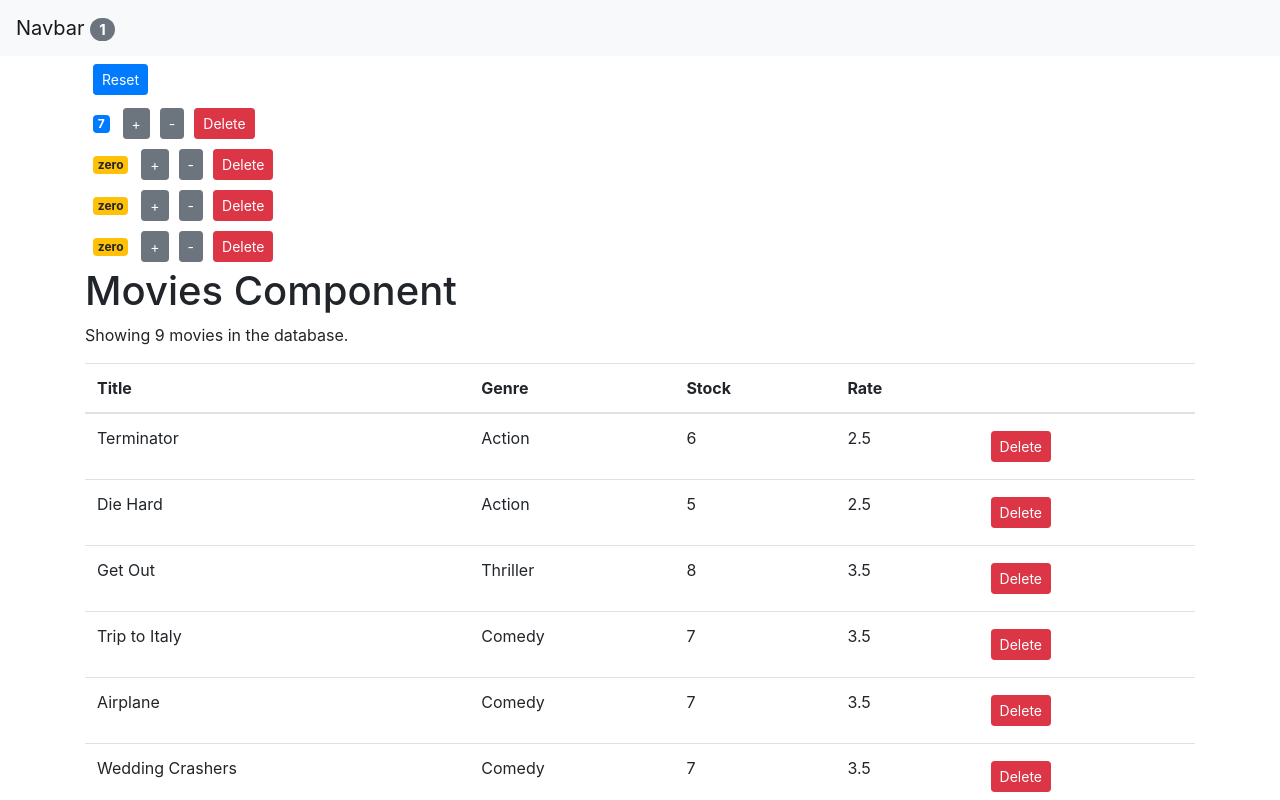
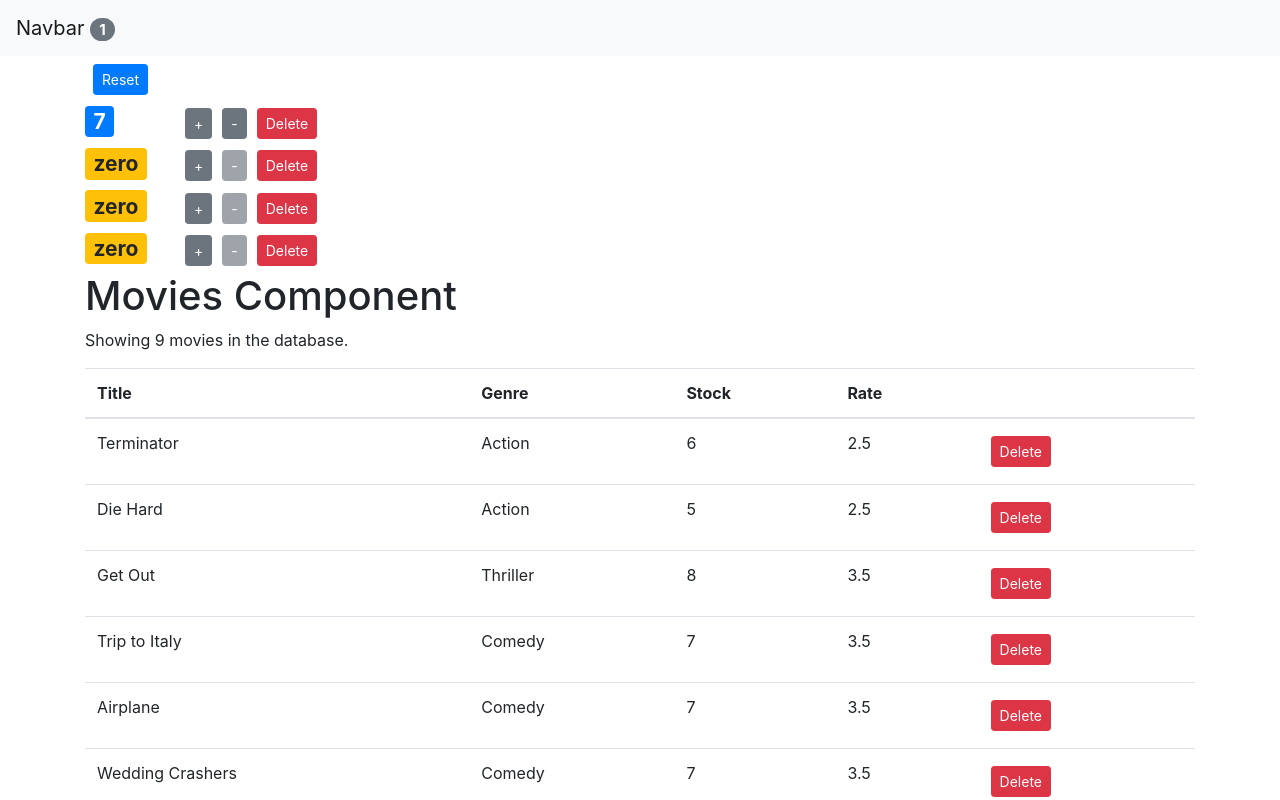
Before and after one commit to DilshanUdawaththa/Counter-App-ReactJS, a React (Create React App) app: page / in a window 1280 px wide. Shown: the top 800 px of the page. Built offline with nearby package versions, Linux system fonts and the light colour scheme.

Commit message:
bootstrap row & col added to Counter

```diff
--- a/src/components/counter.jsx
+++ b/src/components/counter.jsx
@@ -4,8 +4,11 @@ class Counter extends Component {
   render() {
     return (
       <React.Fragment>
-        <div>
-          <span className={this.getBadgeClasses()}>{this.formatCount()}</span>
+        <div className="row">
+          <div className="col-1">
+            <h3><span className={this.getBadgeClasses()}>{this.formatCount()}</span></h3>
+          </div>
+          <div className="col">
             <button
               onClick={() => this.props.onIncrement(this.props.counter)}
               className="btn btn-secondary btn-sm"
@@ -15,6 +18,7 @@ class Counter extends Component {
             <button
               onClick={() => this.props.onDecrement(this.props.counter)}
               className="btn btn-secondary btn-sm"
+              disabled={this.props.counter.value === 0 ? 'disabled' : ''}
             >
               -
             </button>
@@ -25,12 +29,13 @@ class Counter extends Component {
               Delete
             </button>
           </div>
+        </div>
       </React.Fragment>
     );
   }
 
   getBadgeClasses() {
-    let classes = "m-2 badge badge-";
+    let classes = "badge badge-";
     classes += this.props.counter.value === 0 ? "warning" : "primary";
     return classes;
   }
```
Lines whose indentation alone changed are shown as unchanged.
